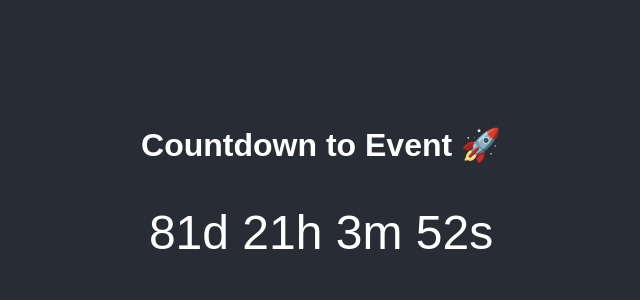
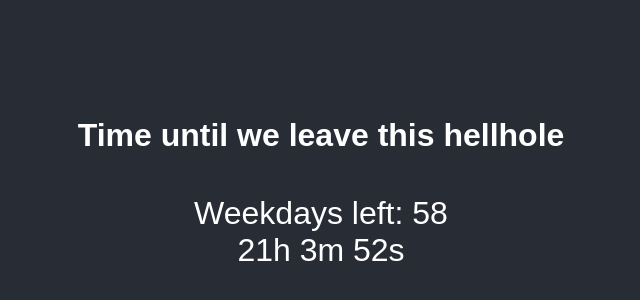
Before and after one commit to Juddy1972/End-of-year-countdown, a plain HTML site: page index.html in a window 1280 px wide. Shown: the part 226-526 px from the top of the page, without its empty margins (319-959 px from the left). Drawn offline with Linux system fonts and the light colour scheme.

Commit message:
Update index.html

```diff
--- a/index.html
+++ b/index.html
@@ -15,43 +15,61 @@
       height: 100vh;
     }
     #countdown {
-      font-size: 3em;
+      font-size: 2em;
       margin-top: 20px;
     }
   </style>
 </head>
 <body>
-  <h1>Countdown to Event 🚀</h1>
+  <h1>Time until we leave this hellhole</h1>
   <div id="countdown">Loading...</div>
 
   <script>
     const countdown = document.getElementById("countdown");
 
-    // Set the target date as UTC (22nd July 2025 at 3:00 PM UTC)
-    const targetDate = new Date("2025-07-22T15:00:00Z").getTime();
+    // Target date (UTC)
+    const targetDate = new Date("2025-07-22T15:00:00Z");
 
-    // Check if the date was parsed correctly
     if (isNaN(targetDate)) {
       countdown.innerHTML = "Error: Invalid target date";
       throw new Error("Invalid target date");
     }
 
+    function countWeekdays(start, end) {
+      let count = 0;
+      const current = new Date(start);
+
+      // Loop through each day until the end date
+      while (current <= end) {
+        const day = current.getDay();
+        if (day !== 0 && day !== 6) { // Not Sunday (0) or Saturday (6)
+          count++;
+        }
+        current.setDate(current.getDate() + 1);
+      }
+
+      return count;
+    }
+
     function updateCountdown() {
-      const now = new Date().getTime();
-      const distance = targetDate - now;
+      const now = new Date();
 
-      if (distance <= 0) {
+      if (now >= targetDate) {
         countdown.innerHTML = "🎉 The moment has arrived!";
         clearInterval(timer);
         return;
       }
 
-      const days = Math.floor(distance / (1000 * 60 * 60 * 24));
+      // Calculate remaining weekdays
+      const weekdays = countWeekdays(now, targetDate);
+
+      // Time breakdown
+      const distance = targetDate - now;
       const hours = Math.floor((distance % (1000 * 60 * 60 * 24)) / (1000 * 60 * 60));
       const minutes = Math.floor((distance % (1000 * 60 * 60)) / (1000 * 60));
       const seconds = Math.floor((distance % (1000 * 60)) / 1000);
 
-      countdown.innerHTML = `${days}d ${hours}h ${minutes}m ${seconds}s`;
+      countdown.innerHTML = `Weekdays left: ${weekdays}<br>${hours}h ${minutes}m ${seconds}s`;
     }
 
     const timer = setInterval(updateCountdown, 1000);
```
